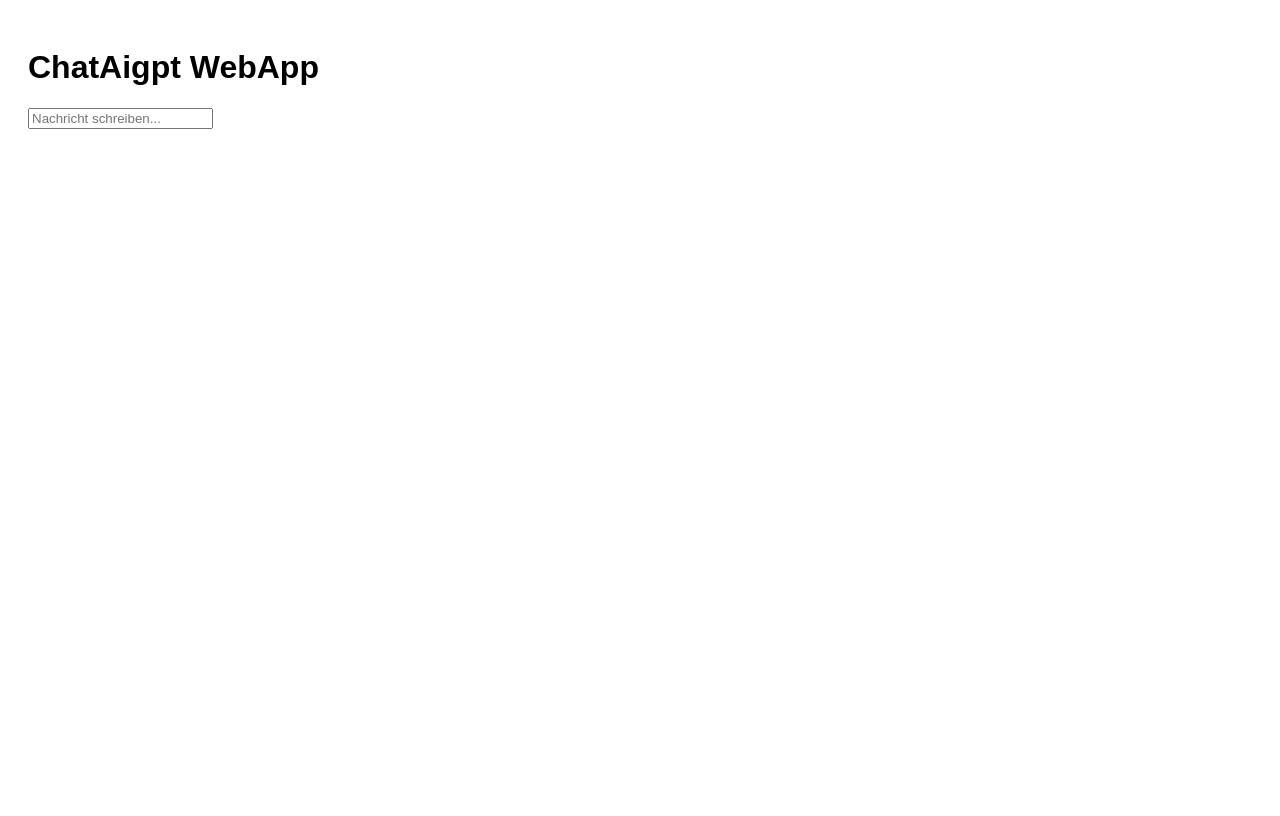
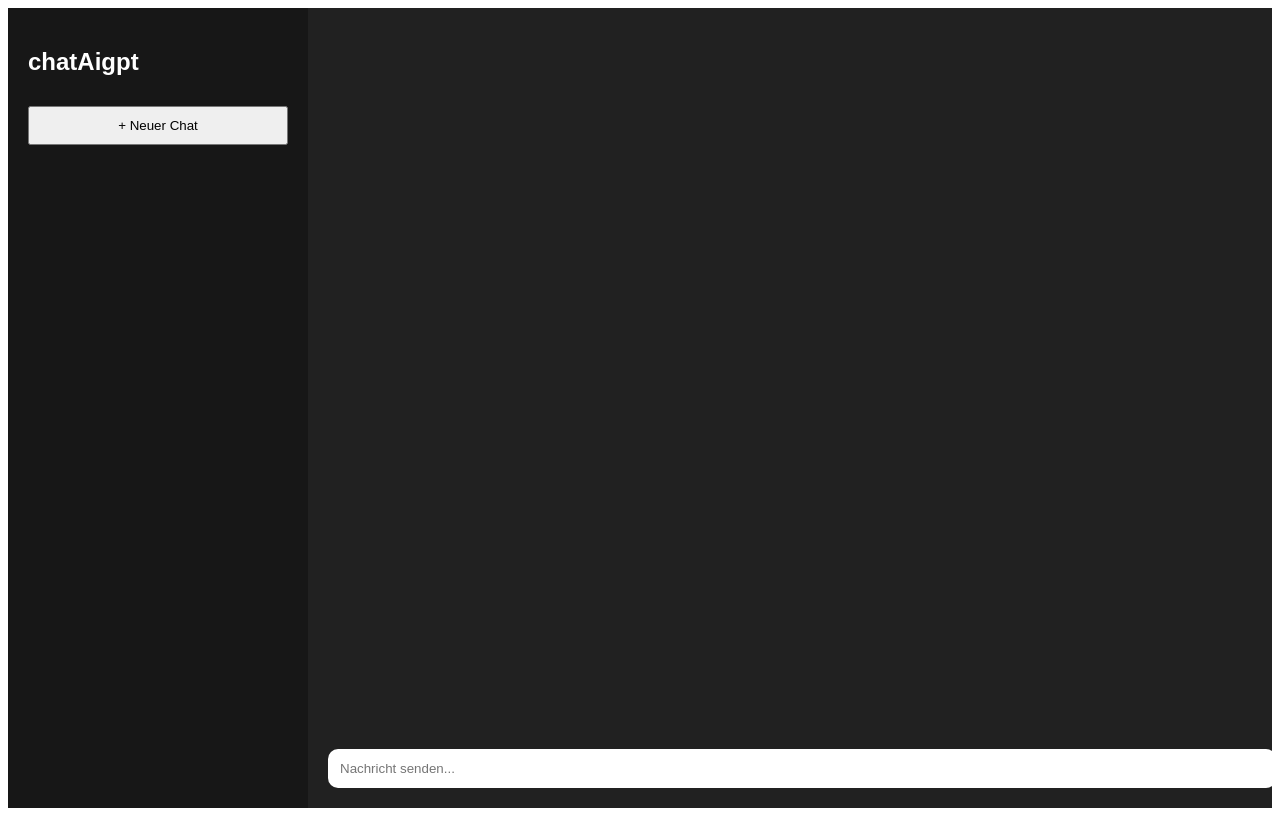
Before and after one commit to mikaael7428/chataigpt, a React (Vite) app: page / in a window 1280 px wide. Built offline with nearby package versions, Linux system fonts and the light colour scheme.

Commit message:
Update App.jsx

```diff
--- a/src/App.jsx
+++ b/src/App.jsx
@@ -1,30 +1,64 @@
-import React from "react";
-import { useState } from "react";
+import React, { useState } from "react";
 
 export default function App() {
   const [messages, setMessages] = useState([]);
+  const [input, setInput] = useState("");
 
-  function sendMessage(text) {
-    setMessages([...messages, { role: "user", text }]);
+  function sendMessage() {
+    if (!input.trim()) return;
+
+    setMessages([
+      ...messages,
+      { role: "user", text: input },
+      { role: "ai", text: "Demo Antwort: " + input }
+    ]);
+
+    setInput("");
   }
 
   return (
-    <div style={{ fontFamily: "Arial", padding: 20 }}>
-      <h1>ChatAigpt WebApp</h1>
+    <div style={{ display: "flex", height: "100vh", background: "#212121", color: "white", fontFamily: "Arial" }}>
 
-      <input
-        placeholder="Nachricht schreiben..."
-        onKeyDown={(e) => {
-          if (e.key === "Enter") {
-            sendMessage(e.target.value);
-            e.target.value = "";
-          }
-        }}
-      />
+      <div style={{ width: "260px", background: "#171717", padding: "20px" }}>
+        <h2>chatAigpt</h2>
+        <button style={{ width: "100%", padding: "10px", marginTop: "10px" }}>
+          + Neuer Chat
+        </button>
+      </div>
 
-      {messages.map((m, i) => (
-        <div key={i}>{m.text}</div>
-      ))}
+      <div style={{ flex: 1, display: "flex", flexDirection: "column" }}>
+
+        <div style={{ flex: 1, padding: "20px", overflow: "auto" }}>
+          {messages.map((m, i) => (
+            <div key={i} style={{ marginBottom: "15px", textAlign: m.role === "user" ? "right" : "left" }}>
+              <div style={{
+                display: "inline-block",
+                background: m.role === "user" ? "#303030" : "#2a2a2a",
+                padding: "10px 15px",
+                borderRadius: "10px"
+              }}>
+                {m.text}
+              </div>
+            </div>
+          ))}
+        </div>
+
+        <div style={{ padding: "20px" }}>
+          <input
+            value={input}
+            onChange={(e) => setInput(e.target.value)}
+            onKeyDown={(e) => e.key === "Enter" && sendMessage()}
+            placeholder="Nachricht senden..."
+            style={{
+              width: "100%",
+              padding: "12px",
+              borderRadius: "10px",
+              border: "none"
+            }}
+          />
+        </div>
+
+      </div>
     </div>
   );
 }
```
